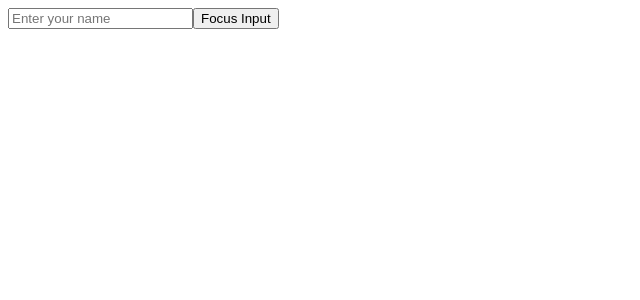
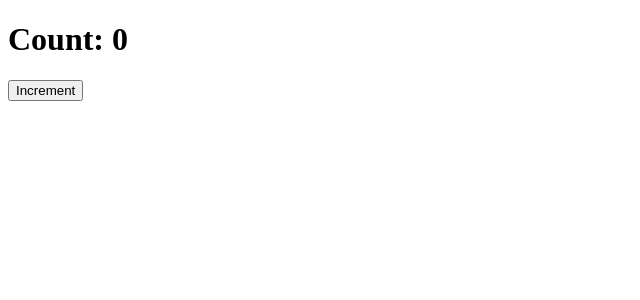
Before and after one commit to githubscientist/fsdwdtb11, a React (Vite) app in the folder client/: page / in a window 1280 px wide. Shown: the top 300 px of the page, without its empty margins (0-640 px from the left). Built offline with nearby package versions, Linux system fonts and the light colour scheme.

Commit message:
useRef --persisting a value across rerenders

```diff
--- a/client/src/App.jsx
+++ b/client/src/App.jsx
@@ -1,21 +1,25 @@
-import { useRef } from "react";
+import { useEffect, useRef, useState } from "react";
 
 const App = () => {
+  let cnt = 0;
+  const count = useRef(0);
+  const [render, setRender] = useState(0);
 
-  const nameRef = useRef(null);
+  console.log(count);
+  console.log(`count.current = ${count.current}`);
+  console.log(`render = ${render}`);
+  console.log(`cnt = ${cnt}`);
 
-  function focusInput() {
-    nameRef.current.focus();
+  function handleIncrement() {
+    cnt++;
+    count.current++;
+    setRender(render + 1);
   }
 
   return (
     <div>
-      <input
-        type="text"
-        placeholder="Enter your name"
-        ref={nameRef}
-      />
-      <button onClick={focusInput}>Focus Input</button>
+      <h1>Count: {count.current}</h1>
+      <button onClick={handleIncrement}>Increment</button>
     </div>
   )
 }
```
